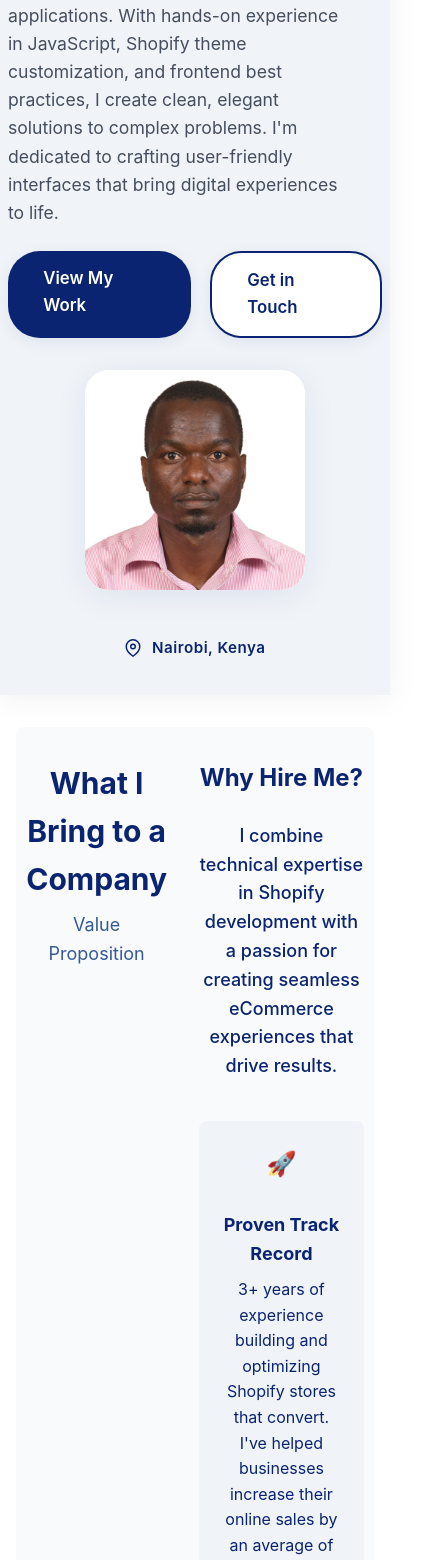
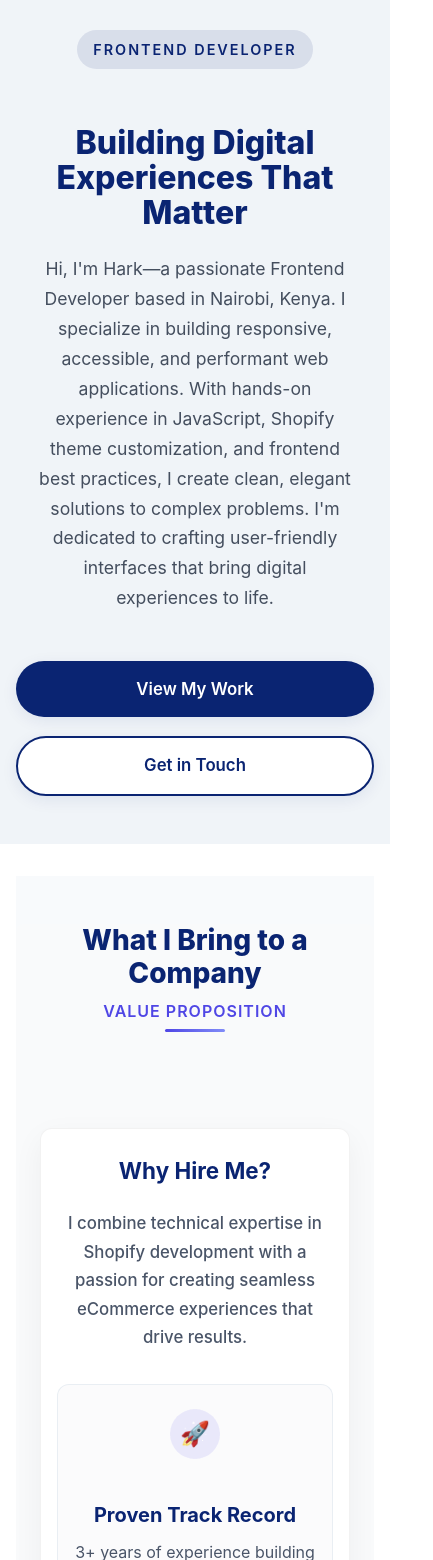
Before and after one commit to harkemoyo/Resume, a React (Create React App) app: page / in a window 390 px wide. Shown: the part 408-1968 px from the top of the page, 433 px wide, since content can reach past the window. Built offline with nearby package versions, Linux system fonts and the light colour scheme.

Commit message:
Added mobile stly

```diff
--- a/src/components/Header.module.css
+++ b/src/components/Header.module.css
@@ -135,67 +135,101 @@
 
 .velstar-header {
   background: #f0f4f8;
-  padding: 0;
-  min-height: 60vh;
-  display: flex;
-  align-items: flex-start;
-  justify-content: center;
-  position: relative;
-  box-shadow: 0 4px 30px rgba(0, 0, 0, 0.06);
+  padding: 2rem 0;
+  min-height: auto;
 }
 
 .header-content {
-  width: 100%;
   max-width: 1200px;
   margin: 0 auto;
-  padding: 2.5rem 2rem 2rem 2rem;
-  display: flex;
-  flex-direction: column;
-  gap: 2rem;
-}
-
-.logo-row {
-  display: flex;
-  align-items: center;
-  margin-bottom: 2rem;
-}
-
-.logo {
-  display: flex;
-  align-items: center;
+  padding: 0 1.5rem;
 }
 
 .columns {
   display: grid;
   grid-template-columns: 1fr 1fr;
-  gap: 3rem;
+  gap: 2rem;
   align-items: center;
 }
 
 .left-col {
   display: flex;
   flex-direction: column;
-  justify-content: center;
   gap: 1.5rem;
+}
+
+.hero-badge {
+  background: rgba(10, 36, 114, 0.1);
+  border-radius: 50px;
+  padding: 0.5rem 1rem;
+  display: inline-flex;
+  align-items: center;
+  width: fit-content;
+}
+
+.badge-text {
+  color: #0a2472;
+  font-size: 0.9rem;
+  font-weight: 600;
+}
+
+.hero-title {
+  font-size: 2.5rem;
+  font-weight: 800;
+  color: #0a2472;
+  line-height: 1.2;
+  margin: 0;
+}
+
+.hero-description {
+  color: #4a5568;
+  line-height: 1.7;
+  margin: 0 0 1.5rem 0;
+}
+
+.button-row {
+  display: flex;
+  gap: 1rem;
+  flex-wrap: wrap;
+}
+
+.cta-btn,
+.cta-btn-outline {
+  padding: 0.8rem 1.8rem;
+  border-radius: 8px;
+  font-weight: 600;
+  text-decoration: none;
+  transition: all 0.3s ease;
+  text-align: center;
+  min-width: 140px;
+}
+
+.cta-btn {
+  background: #0a2472;
+  color: white;
+  border: 2px solid #0a2472;
+}
+
+.cta-btn-outline {
+  background: transparent;
+  color: #0a2472;
+  border: 2px solid #0a2472;
 }
 
 .right-col {
   display: flex;
   flex-direction: column;
   align-items: center;
-  justify-content: center;
   gap: 1.5rem;
 }
 
 .avatar-card {
-  background: #fff;
+  background: white;
   border-radius: 1.5rem;
-  box-shadow: 0 6px 32px 0 rgba(10,36,114,0.08);
-  width: 320px;
-  height: 320px;
-  display: flex;
-  align-items: center;
-  justify-content: center;
+  box-shadow: 0 6px 32px rgba(10, 36, 114, 0.08);
+  width: 100%;
+  max-width: 320px;
+  aspect-ratio: 1;
   overflow: hidden;
 }
 
@@ -203,85 +237,68 @@
   width: 100%;
   height: 100%;
   object-fit: cover;
-  border-radius: 1.5rem;
 }
 
-.avatar-fallback {
-  width: 100%;
-  height: 100%;
+.hero-location {
   display: flex;
   align-items: center;
-  justify-content: center;
-  font-size: 5rem;
-  font-weight: bold;
-  color: #0a2472;
-  background: #cad5e2;
-  border-radius: 1.5rem;
+  gap: 0.5rem;
+  color: #4a5568;
+  text-decoration: none;
 }
 
-.hero-title {
-  font-size: 2.8rem;
-  font-weight: 700;
-  color: #0a2472;
-  margin-bottom: 0;
-}
-
-.highlight {
-  color: #345995;
-}
-
-.hero-description {
-  font-size: 1.2rem;
-  color: #222e50;
-  line-height: 1.6;
-}
-
-.button-row {
-  display: flex;
-  gap: 1.5rem;
-}
-
-.cta-btn {
-  background: #0a2472;
-  color: #fff;
-  padding: 0.9rem 2.2rem;
-  border-radius: 2rem;
-  font-size: 1.1rem;
-  font-weight: 600;
-  border: none;
-  text-decoration: none;
-  transition: background 0.2s, color 0.2s;
-  box-shadow: 0 2px 12px 0 rgba(10,36,114,0.04);
-  cursor: pointer;
-}
-
-.cta-btn:hover, .cta-btn:focus {
-  background: #345995;
-  color: #fff;
-  outline: none;
-}
-
-@media (max-width: 900px) {
-  .columns {
-    grid-template-columns: 1fr;
-    gap: 2rem;
-  }
-  .avatar-card {
-    width: 220px;
-    height: 220px;
+@media (max-width: 992px) {
+  .hero-title {
+    font-size: 2.2rem;
   }
 }
 
-@media (max-width: 600px) {
-  .header-content {
-    padding: 1.2rem 0.5rem;
+@media (max-width: 768px) {
+  .columns {
+    grid-template-columns: 1fr;
+    gap: 3rem;
   }
+
+  .left-col {
+    order: 2;
+    text-align: center;
+    align-items: center;
+  }
+
+  .right-col {
+    order: 1;
+  }
+
+  .hero-badge {
+    margin: 0 auto;
+  }
+
+  .button-row {
+    flex-direction: column;
+    width: 100%;
+  }
+
+  .cta-btn,
+  .cta-btn-outline {
+    width: 100%;
+  }
+
   .hero-title {
     font-size: 2rem;
   }
-  .avatar-card {
-    width: 120px;
-    height: 120px;
+}
+
+@media (max-width: 480px) {
+  .header-content {
+    padding: 0 1rem;
+  }
+
+  .hero-title {
+    font-size: 1.8rem;
+  }
+
+  .hero-description {
+    font-size: 1rem;
   }
 }
 
--- /dev/null
+++ b/src/components/sections/CompanyValue.css
@@ -0,0 +1,279 @@
+/* Company Value Section */
+.company-value-section {
+  padding: 5rem 0;
+  background-color: #f8fafc;
+  position: relative;
+  overflow: hidden;
+}
+
+.company-value-section .content-section {
+  max-width: 1200px;
+  margin: 0 auto;
+  padding: 0 1.5rem;
+  position: relative;
+  z-index: 1;
+}
+
+/* Section Header */
+.section-header {
+  text-align: center;
+  margin-bottom: 3.5rem;
+  position: relative;
+}
+
+.section-header h2 {
+  font-size: 2.5rem;
+  color: #0a2472;
+  margin-bottom: 0.75rem;
+  font-weight: 800;
+  line-height: 1.2;
+}
+
+.section-subtitle {
+  display: inline-block;
+  color: #4f46e5;
+  font-size: 1.1rem;
+  font-weight: 600;
+  text-transform: uppercase;
+  letter-spacing: 1px;
+  margin-bottom: 1.5rem;
+  position: relative;
+  padding-bottom: 0.5rem;
+}
+
+.section-subtitle::after {
+  content: '';
+  position: absolute;
+  bottom: 0;
+  left: 50%;
+  transform: translateX(-50%);
+  width: 60px;
+  height: 3px;
+  background: linear-gradient(90deg, #4f46e5, #818cf8);
+  border-radius: 3px;
+}
+
+/* Value Card */
+.value-card {
+  background: white;
+  border-radius: 1rem;
+  padding: 3rem;
+  box-shadow: 0 10px 30px rgba(0, 0, 0, 0.05);
+  transition: transform 0.3s ease, box-shadow 0.3s ease;
+  position: relative;
+  overflow: hidden;
+  border: 1px solid rgba(0, 0, 0, 0.05);
+}
+
+.value-card:hover {
+  transform: translateY(-5px);
+  box-shadow: 0 15px 40px rgba(0, 0, 0, 0.1);
+}
+
+.value-card h3 {
+  font-size: 1.75rem;
+  color: #0a2472;
+  margin-bottom: 1.5rem;
+  text-align: center;
+  font-weight: 700;
+}
+
+.value-card .highlight {
+  font-size: 1.2rem;
+  line-height: 1.7;
+  color: #4a5568;
+  text-align: center;
+  max-width: 800px;
+  margin: 0 auto 3rem;
+  position: relative;
+  padding: 0 1rem;
+}
+
+/* Value Points Grid */
+.value-points {
+  display: grid;
+  grid-template-columns: repeat(auto-fit, minmax(300px, 1fr));
+  gap: 2rem;
+  margin-top: 2rem;
+}
+
+/* Individual Value Point */
+.value-point {
+  display: flex;
+  gap: 1.5rem;
+  padding: 1.5rem;
+  border-radius: 0.75rem;
+  transition: all 0.3s ease;
+  background: rgba(249, 250, 251, 0.7);
+  border: 1px solid rgba(226, 232, 240, 0.7);
+}
+
+.value-point:hover {
+  transform: translateY(-3px);
+  box-shadow: 0 10px 25px rgba(0, 0, 0, 0.05);
+  background: white;
+  border-color: rgba(226, 232, 240, 0.9);
+}
+
+.value-icon {
+  font-size: 2rem;
+  flex-shrink: 0;
+  width: 60px;
+  height: 60px;
+  border-radius: 50%;
+  display: flex;
+  align-items: center;
+  justify-content: center;
+  background: rgba(79, 70, 229, 0.1);
+  color: #4f46e5;
+  transition: all 0.3s ease;
+}
+
+.value-point:hover .value-icon {
+  transform: scale(1.1);
+  background: #4f46e5;
+  color: white;
+}
+
+.value-point h4 {
+  font-size: 1.25rem;
+  color: #0a2472;
+  margin-bottom: 0.75rem;
+  font-weight: 700;
+}
+
+.value-point p {
+  color: #4a5568;
+  line-height: 1.7;
+  margin: 0;
+  font-size: 1rem;
+}
+
+/* Responsive Adjustments */
+@media (max-width: 1024px) {
+    .content-section {
+        flex-direction: column;
+    }
+  .value-card {
+    padding: 2.5rem;
+  }
+
+  .value-points {
+    gap: 1.5rem;
+  }
+
+  .section-header h2 {
+    font-size: 2.25rem;
+  }
+}
+/* Tablet */
+@media (max-width: 768px) {
+  .company-value-section {
+    padding: 4rem 0;
+  }
+
+  .section-header {
+    margin-bottom: 2.5rem;
+  }
+
+  .section-header h2 {
+    font-size: 2rem;
+  }
+
+  .value-card {
+    padding: 2rem 1.5rem;
+  }
+
+  .value-card h3 {
+    font-size: 1.5rem;
+  }
+
+  .value-card .highlight {
+    font-size: 1.1rem;
+    margin-bottom: 2rem;
+  }
+
+  .value-points {
+    grid-template-columns: 1fr;
+  }
+
+  .value-point {
+    padding: 1.25rem;
+  }
+
+  .value-icon {
+    width: 50px;
+    height: 50px;
+    font-size: 1.5rem;
+  }
+}
+
+/* Mobile */
+@media (max-width: 480px) {
+  .company-value-section {
+    padding: 3rem 0;
+  }
+
+  .section-header h2 {
+    font-size: 1.75rem;
+    margin-bottom: 0.5rem;
+  }
+
+  .section-subtitle {
+    font-size: 1rem;
+  }
+
+  .value-card {
+    padding: 1.5rem 1rem;
+    border-radius: 0.75rem;
+  }
+
+  .value-card h3 {
+    font-size: 1.4rem;
+    margin-bottom: 1.25rem;
+  }
+
+  .value-card .highlight {
+    font-size: 1.05rem;
+    margin-bottom: 1.5rem;
+    padding: 0;
+  }
+
+  .value-point {
+    flex-direction: column;
+    text-align: center;
+    align-items: center;
+    padding: 1.5rem 1rem;
+  }
+
+  .value-icon {
+    margin-bottom: 1rem;
+  }
+
+  .value-point h4 {
+    margin-bottom: 0.5rem;
+  }
+}
+
+/* Animation */
+@keyframes fadeInUp {
+  from {
+    opacity: 0;
+    transform: translateY(20px);
+  }
+  to {
+    opacity: 1;
+    transform: translateY(0);
+  }
+}
+
+/* Apply animation to value points */
+.value-point {
+  opacity: 0;
+  animation: fadeInUp 0.6s ease-out forwards;
+}
+
+.value-point:nth-child(1) { animation-delay: 0.1s; }
+.value-point:nth-child(2) { animation-delay: 0.2s; }
+.value-point:nth-child(3) { animation-delay: 0.3s; }
+.value-point:nth-child(4) { animation-delay: 0.4s; }
--- a/src/components/sections/CompanyValue.tsx
+++ b/src/components/sections/CompanyValue.tsx
@@ -1,8 +1,25 @@
 import React from 'react';
+import './CompanyValue.css';
 
-interface CompanyValueProps {}
+interface ValuePointProps {
+  icon: string;
+  title: string;
+  children: React.ReactNode;
+}
 
-const CompanyValue: React.FC<CompanyValueProps> = () => (
+const ValuePoint: React.FC<ValuePointProps> = ({ icon, title, children }) => (
+  <div className="value-point">
+    <div className="value-icon">{icon}</div>
+    <div>
+      <h4>{title}</h4>
+      <p>{children}</p>
+    </div>
+  </div>
+);
+
+const CompanyValue: React.FC = () => {
+  return (
+    <section id="company-value" className="company-value-section">
       <div className="content-section">
         <div className="section-header">
           <h2>What I Bring to a Company</h2>
@@ -12,61 +29,51 @@ const CompanyValue: React.FC<CompanyValueProps> = () => (
         <div className="value-card">
           <h3>Why Hire Me?</h3>
           <p className="highlight">
-        I combine technical expertise in Shopify development with a passion for creating seamless
-        eCommerce experiences that drive results.
+            I combine technical expertise in Shopify development with a passion for creating
+            seamless eCommerce experiences that drive results.
           </p>
 
           <div className="value-points">
-        <div className="value-point">
-          <div className="value-icon">🚀</div>
-          <div>
-            <h4>Proven Track Record</h4>
-            <p>
+            <ValuePoint
+              icon="🚀"
+              title="Proven Track Record"
+            >
               3+ years of experience building and optimizing Shopify stores that convert.
               I've helped businesses increase their online sales by an average of 40% through
               custom theme development and performance optimization.
-            </p>
-          </div>
-        </div>
+            </ValuePoint>
 
-        <div className="value-point">
-          <div className="value-icon">💡</div>
-          <div>
-            <h4>Problem-Solving Mindset</h4>
-            <p>
+            <ValuePoint
+              icon="💡"
+              title="Problem-Solving Mindset"
+            >
               I thrive on tackling complex challenges and finding innovative solutions.
               Whether it's integrating third-party apps or building custom functionality,
               I approach each problem with creativity and determination.
-            </p>
-          </div>
-        </div>
+            </ValuePoint>
 
-        <div className="value-point">
-          <div className="value-icon">🤝</div>
-          <div>
-            <h4>Team Player</h4>
-            <p>
+            <ValuePoint
+              icon="🤝"
+              title="Team Player"
+            >
               I believe in the power of collaboration and continuous learning.
               I actively contribute to team knowledge sharing and enjoy mentoring others
               while being open to learning from my colleagues.
-            </p>
-          </div>
-        </div>
+            </ValuePoint>
 
-        <div className="value-point">
-          <div className="value-icon">📈</div>
-          <div>
-            <h4>Business-Focused Development</h4>
-            <p>
+            <ValuePoint
+              icon="📈"
+              title="Business-Focused Development"
+            >
               I understand that technology serves business goals. I focus on delivering
               solutions that not only look great but also drive real business results,
               whether that's increased conversions, better user experience, or improved performance.
-            </p>
+            </ValuePoint>
           </div>
         </div>
       </div>
-    </div>
-  </div>
+    </section>
   );
+};
 
 export default CompanyValue;
```
Lines whose indentation alone changed are shown as unchanged.
